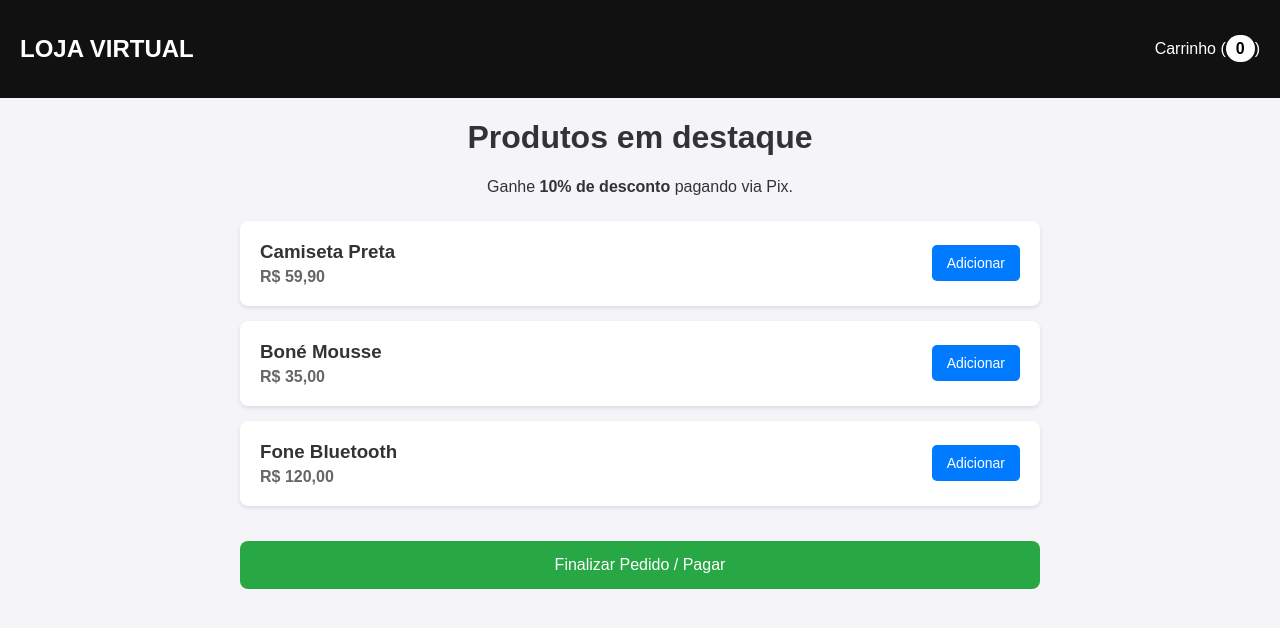
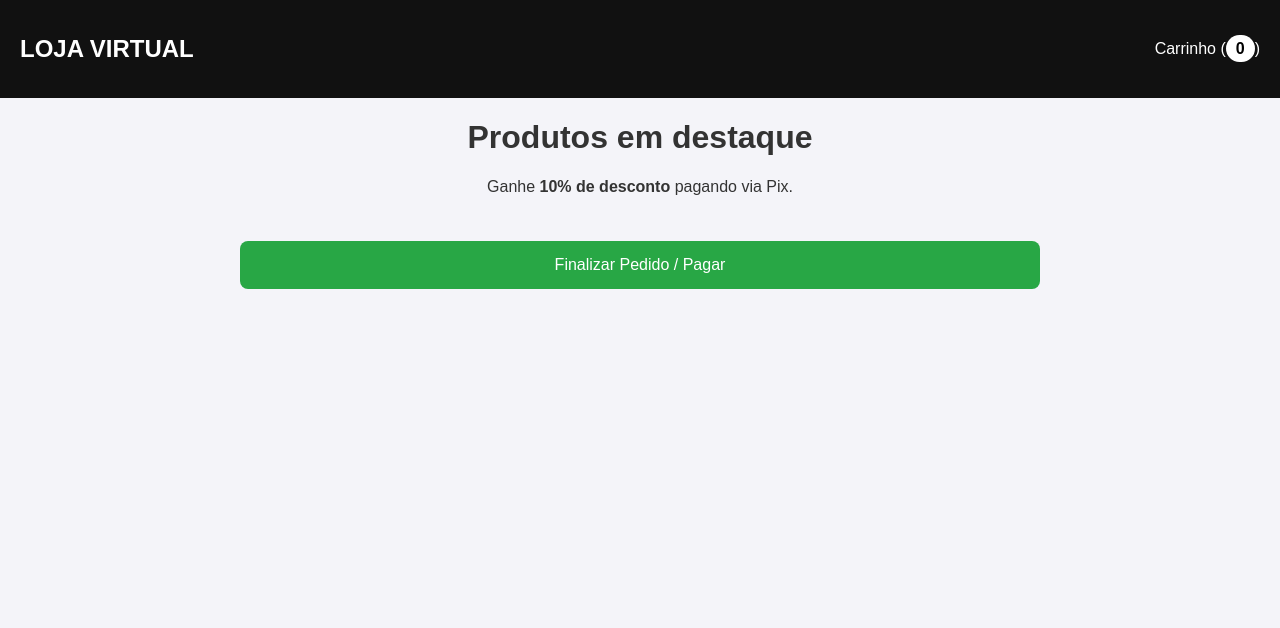
Before and after one commit to rhyanlacerda10-alt/Site-de-vendaa, a website: page public/index.html in a window 1280 px wide. Drawn offline with Linux system fonts and the light colour scheme; files whose address does not match are found by name.

Commit message:
Update index.html

```diff
--- a/public/index.html
+++ b/public/index.html
@@ -33,30 +33,10 @@
         </div>
 
         <div id="lista-produtos">
-            <div class="produto-card">
-                <div class="produto-info">
-                    <h3>Camiseta Preta</h3>
-                    <p>R$ 59,90</p>
-                </div>
-                <button onclick="adicionarAoCarrinho(1)">Adicionar</button>
-            </div>
-            <div class="produto-card">
-                <div class="produto-info">
-                    <h3>Boné Mousse</h3>
-                    <p>R$ 35,00</p>
-                </div>
-                <button onclick="adicionarAoCarrinho(2)">Adicionar</button>
-            </div>
-            <div class="produto-card">
-                <div class="produto-info">
-                    <h3>Fone Bluetooth</h3>
-                    <p>R$ 120,00</p>
-                </div>
-                <button onclick="adicionarAoCarrinho(3)">Adicionar</button>
-            </div>
+            <!-- Os produtos serão carregados automaticamente do servidor aqui -->
         </div>
 
-        <button class="btn-pagar" onclick="pagarComPicPay()">Finalizar Pedido / Pagar</button>
+        <button class="btn-pagar" onclick="finalizarPedido()">Finalizar Pedido / Pagar</button>
     </div>
 
     <script src="app.js"></script>
```
